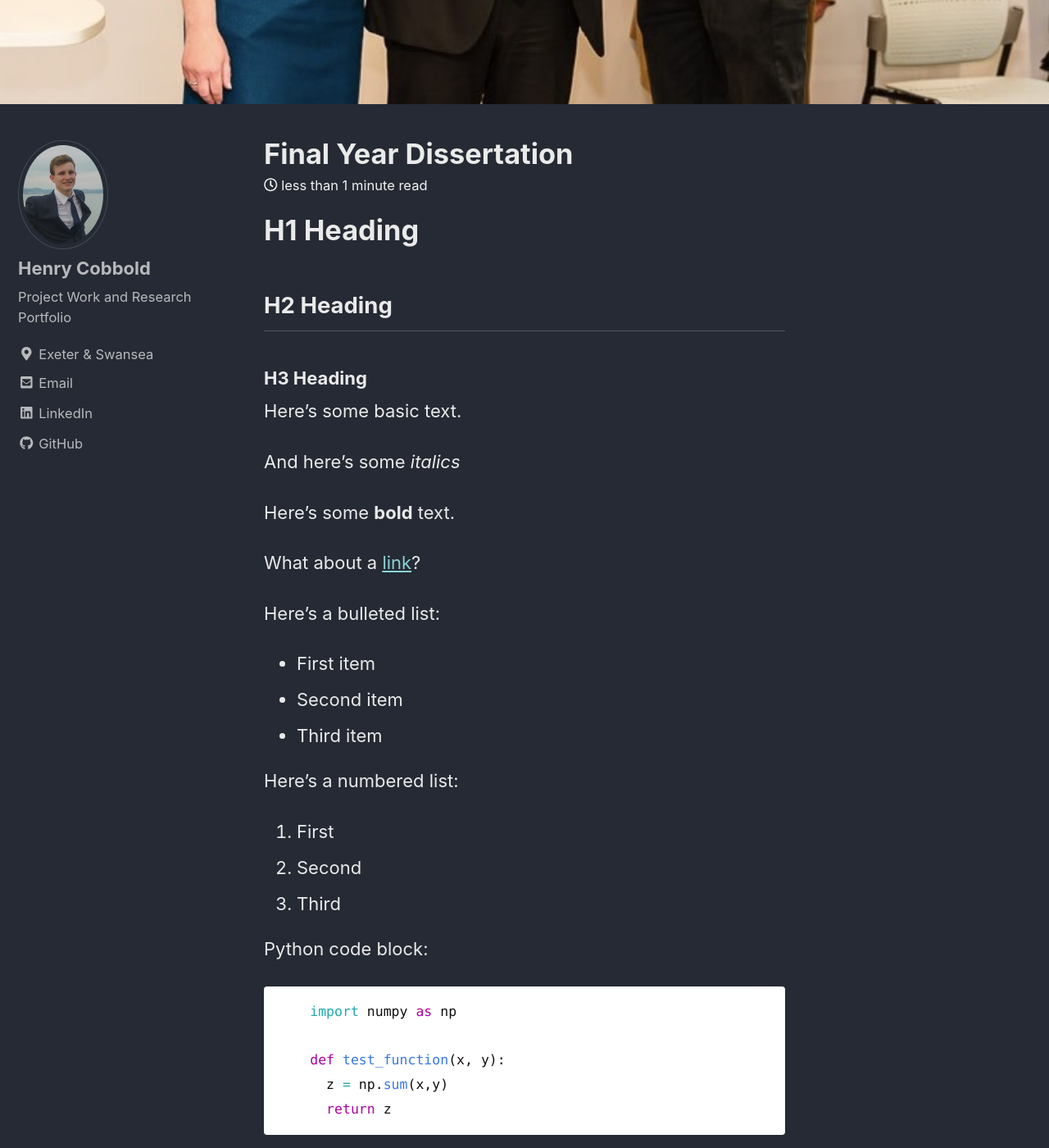
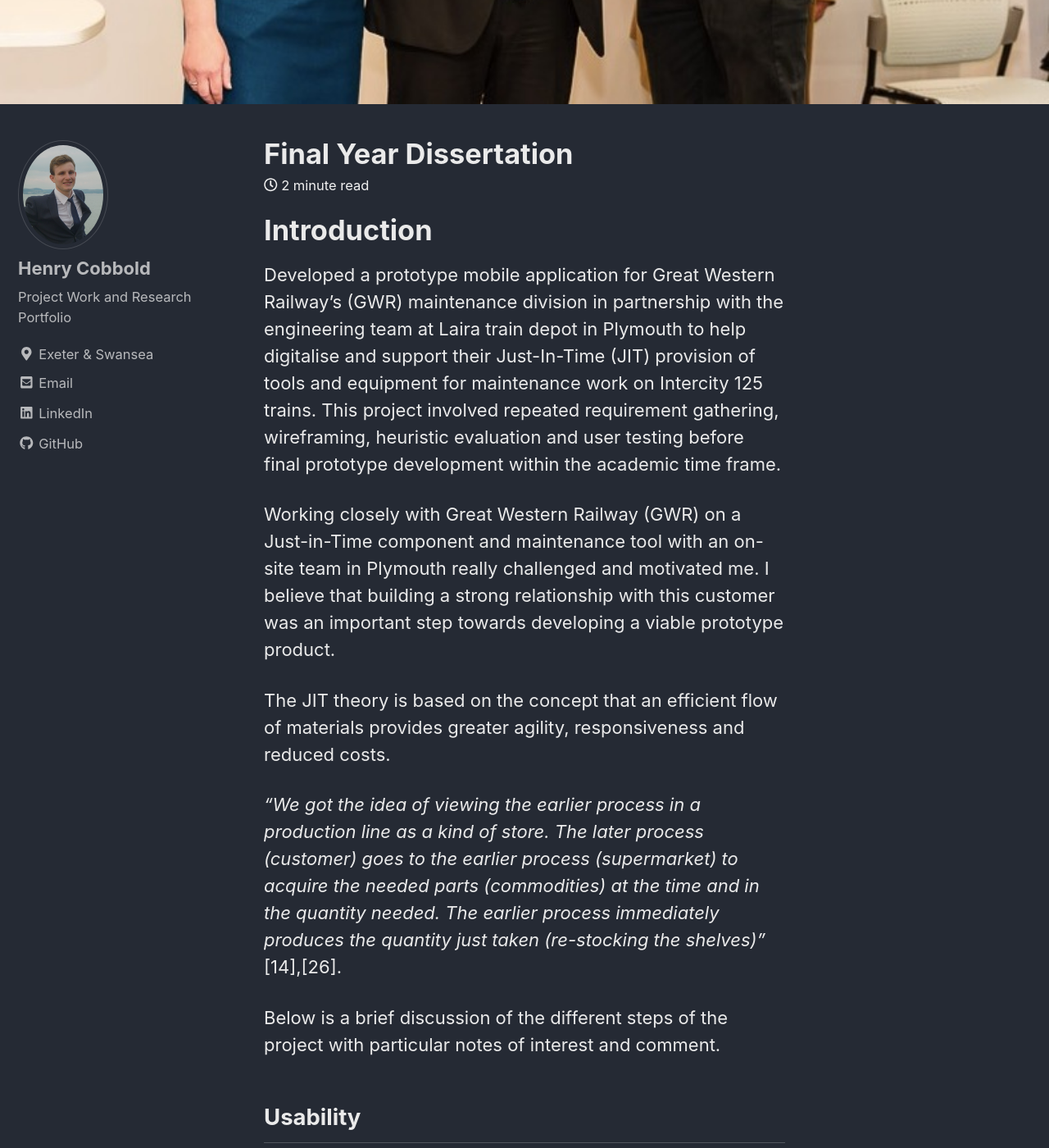
Before and after one commit to henrycobbold/henrycobbold.github.io, a Jekyll site: the page built from _posts/2018-01-28-perceptron.md, in a window 1280 px wide and 1400 px high, scrolled down 823 px. Shown: the whole window at 82% size. Built offline with Jekyll 4.4.1, drawn with Linux system fonts in a browser that asks for light colours; nearby versions of some CDN libraries; formulas are drawn with MathJax 3; some of the changed text lies outside the part shown.

Commit message:
project and image update

```diff
--- a/_posts/2018-01-28-perceptron.md
+++ b/_posts/2018-01-28-perceptron.md
@@ -5,10 +5,56 @@
 header:
   image: "/images/project_demo_day_3.png"
 excerpt: "Prototype Application, UXD, Usability Testing"
-mathjax: "true"
+# mathjax: "true" UNCOMMENT THIS IF USING ALGEBRAIC EXPRESSION
 ---
 
-# H1 Heading
+# Introduction
+
+Developed a prototype mobile application for Great Western Railway's (GWR) maintenance division in partnership with the engineering team at Laira train depot in Plymouth to help digitalise and support their Just-In-Time (JIT) provision of tools and equipment for maintenance work on Intercity 125 trains. This project involved repeated requirement gathering, wireframing, heuristic evaluation and user testing before final prototype development within the academic time frame.
+
+Working closely with Great Western Railway (GWR) on a Just-in-Time component and maintenance tool with an on-site team in Plymouth really challenged and motivated me. I believe that building a strong relationship with this customer was an important step towards developing a viable prototype product.
+
+The JIT theory is based on the concept that an efficient flow of materials provides greater agility, responsiveness and reduced costs.
+
+*“We got the idea of viewing the earlier process in a production line as a kind of store. The later process (customer) goes to the earlier process (supermarket) to acquire the needed parts (commodities) at the time and in the quantity needed. The earlier process immediately produces the quantity just taken (re-stocking the shelves)”* [14],[26].
+
+
+Below is a brief discussion of the different steps of the project with particular notes of interest and comment.
+
+## Usability
+
+*“The extent to which a system, product or service can be used by specified users to achieve specified goals with effectiveness, efficiency and satisfaction in a specified context of use”* [65],[77],[84]
+
+It is widely documented that "useable" software fulfils a range of qualities. This can be seen in Morville's honeycomb, a useful metric for evaluating a product.
+<img src="{{ site.url }}{{ site.baseurl }}/images/morville_honeycomb.jpg" alt="linearly separable data">
+
+
+
+
+
+
+
+
+
+
+
+# Work(s) used in project summary
+
+[65] F. Nayebi, J.-M. Desharnais, and A. Abran, “The state of the art mobile application usability evaluation,” in *2012 25th IEEE Canadian Conference on Electrical and Computer Engineering (CCECE)*, 2012, pp. 1–4.
+
+[77] International Organisation for Standardisation (ISO), “Ergonomics of human-system interaction - Part 11: Usability: Definitions and Concepts,” Geneva, Switzerland, 2018.
+
+[84] N. Bevan and M. Macleod, “Usability measurement in context,” *Behav. Inf. Technol.*, vol. 13,
+no. 1, pp. 132–145, 1994.
+
+[14] W. J. Hopp and M. L. Spearman, “To Pull or Not to Pull: What Is the Question?,” *Manuf. Serv.
+Oper. Manag.*, vol. 6, no. 2, pp. 133–148, 2004.
+
+[26] T. Ohno, *Toyota Production System, Beyond Large Scale Production Systems.* Cambridge, MA:
+Productivity Press, 1988.
+
+
+COMMENTED OUT SECTION WHEN REQUIRED THAT CONTAINS ALL FORMATTING SYNTAX NEEDED:
 
 ## H2 Heading
 
```
Also changed, not shown: images/morville_honeycomb.jpg (added).
